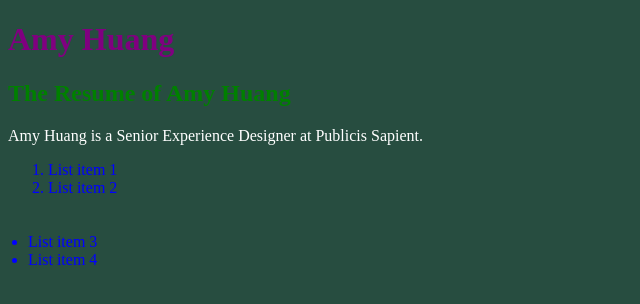
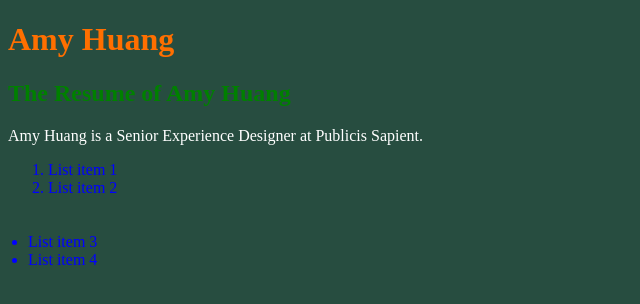
Before and after one commit to amyqhuang/amyhuang3, a plain HTML site: page index.html in a window 1280 px wide. Shown: the whole page, without its empty margins (0-640 px from the left). Drawn offline with Linux system fonts and the light colour scheme.

Commit message:
new color

```diff
--- a/styles.css
+++ b/styles.css
@@ -1,9 +1,5 @@
  #steve {
     color: rgb(255, 111, 0);
- }
-
- #steve {
-    color: purple;
  }
 
  .blue{
```
